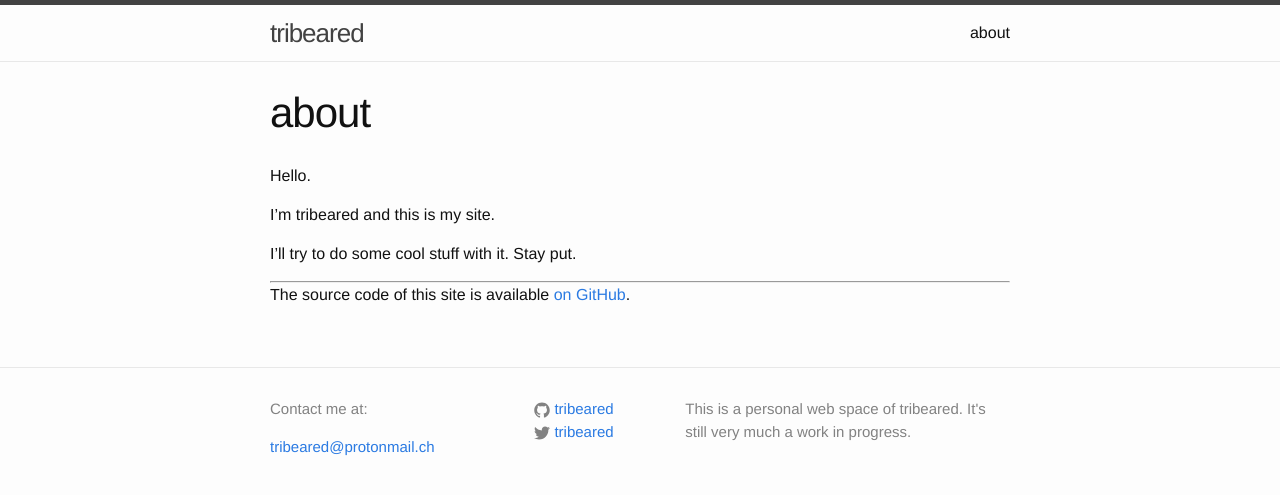
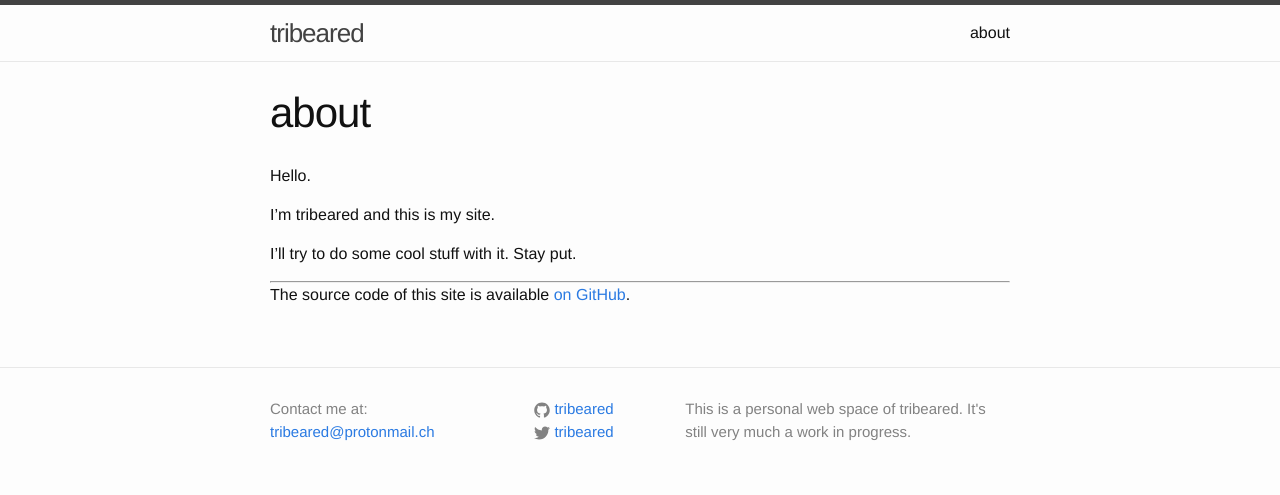
Before and after one commit to tribeared/tribeared.github.io, a Jekyll site: the page built from about.md, in a window 1280 px wide. Shown: the top 495 px of the page. Built offline with Jekyll 4.4.1, drawn with Linux system fonts in a browser that asks for light colours.

Commit message:
Tweak footer's 1st column

```diff
--- a/_includes/footer.html
+++ b/_includes/footer.html
@@ -6,11 +6,11 @@
 
     <div class="footer-col-wrapper">
       <div class="footer-col footer-col-1">
-        <ul class="contact-list">
-          <!--<li>{{ site.title }}</li>-->
-          <p>Contact me at:</p>
-          <li><a href="mailto:{{ site.email }}">{{ site.email }}</a></li>
-        </ul>
+        <p>
+          Contact me at:
+          <br>
+          <a href="mailto:{{ site.email }}">{{ site.email }}</a>
+        </p>
       </div>
 
       <div class="footer-col footer-col-2">
```
